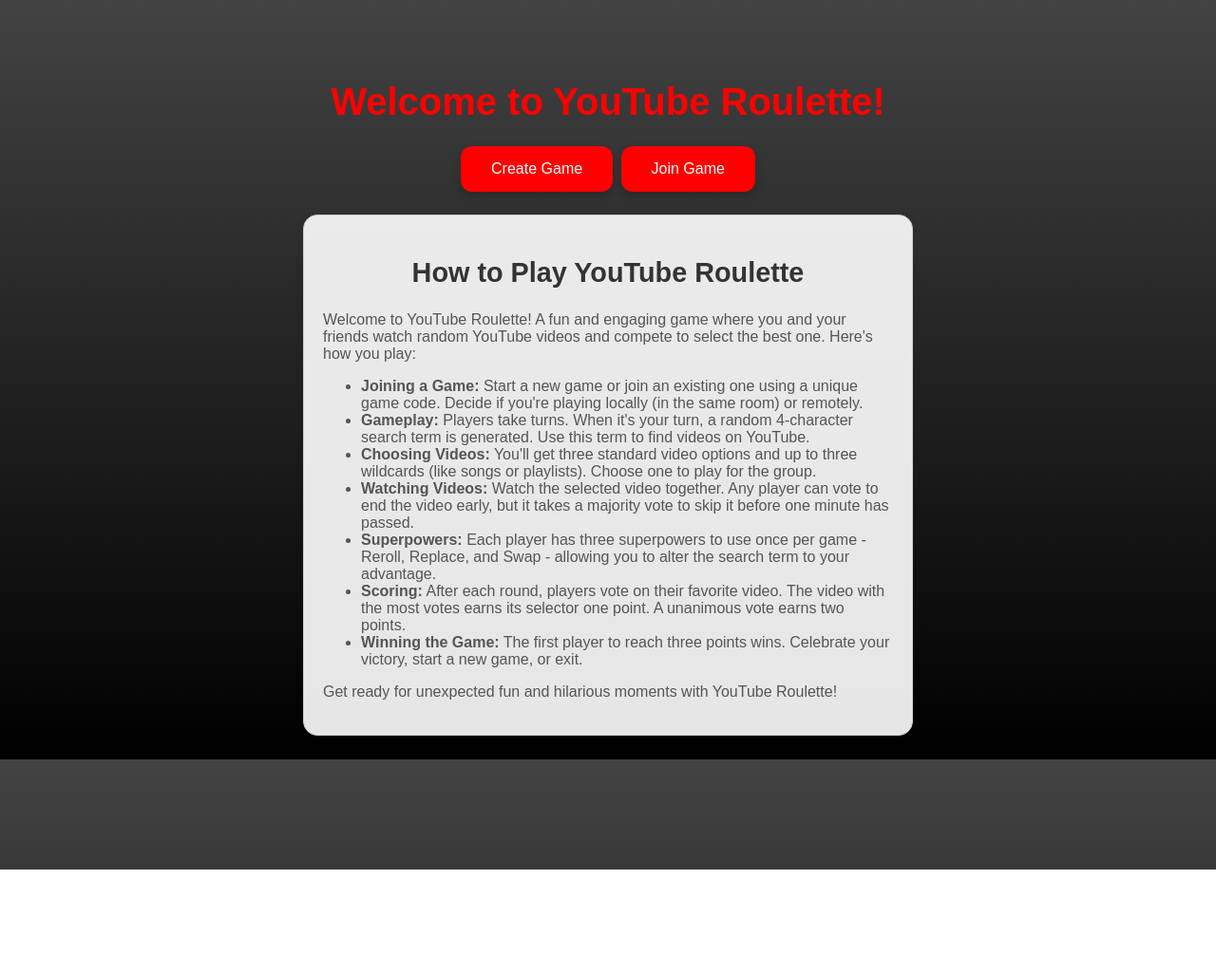
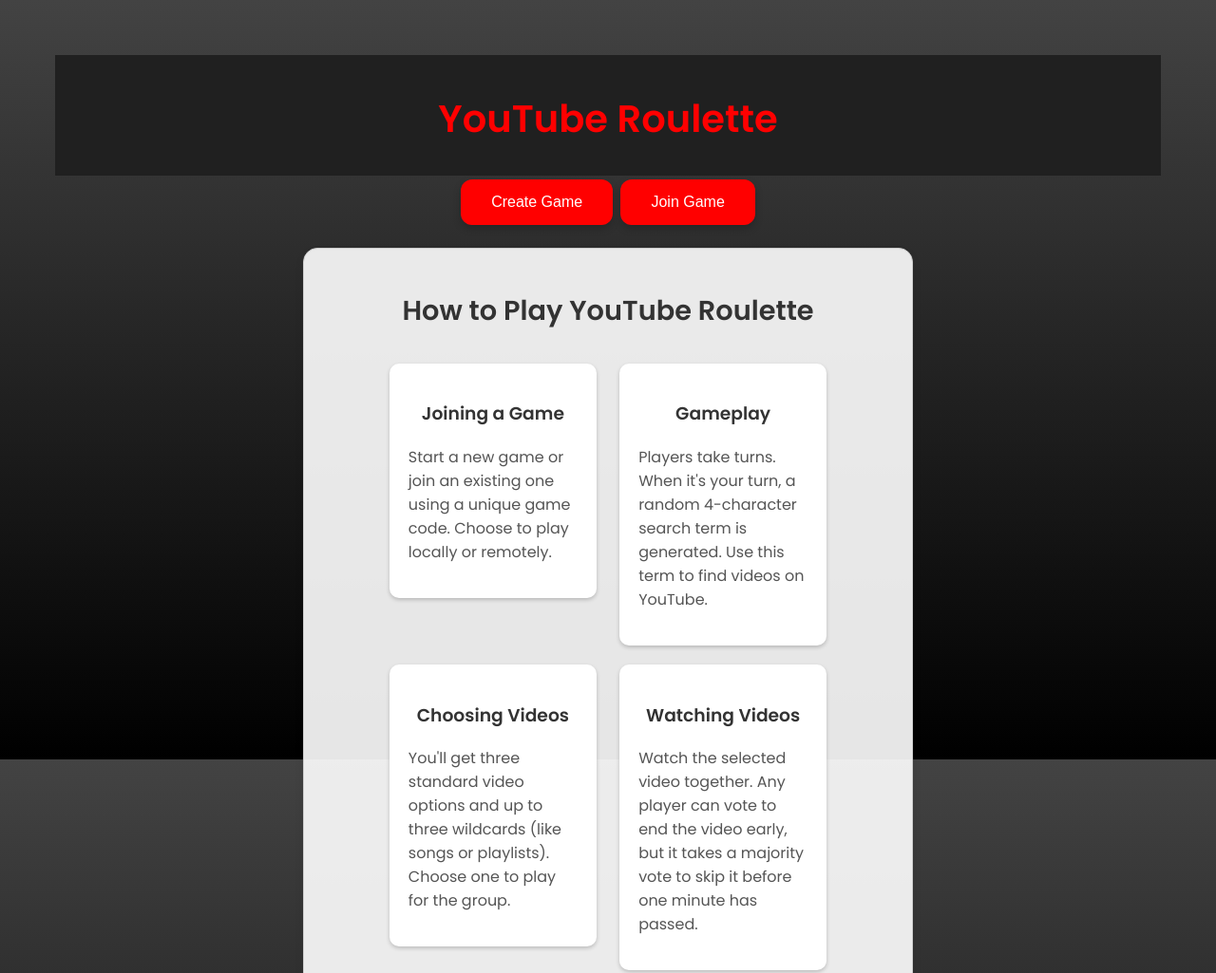
Before and after one commit to MagitekZed/ytroulette, a plain HTML site: page templates/index.html in a window 1280 px wide. Shown: the top 1025 px of the page at 95% size. Before the commit the page ends 916 px from the top, so only its background shows below. Drawn offline with Linux system fonts and the light colour scheme.

Commit message:
Update index.html

```diff
--- a/templates/index.html
+++ b/templates/index.html
@@ -4,79 +4,53 @@
     <meta charset="UTF-8">
     <meta name="viewport" content="width=device-width, initial-scale=1.0">
     <title>YouTube Roulette</title>
-    <style>
-        body {
-            font-family: 'Arial', sans-serif;
-            text-align: center;
-            background: linear-gradient(to bottom, #434343, #000000); /* Dark gray gradient from top to bottom */
-            color: white;
-            padding: 50px;
-            min-height: 100vh; /* Ensure the body is at least as tall as the viewport */
-            background-attachment: fixed; /* Fix the background so it doesn't scroll with the content */
-            background-repeat: no-repeat; /* Prevent the background from repeating */
-            background-size: cover; /* Ensure the background covers the entire element */
-        }
-        h1 {
-            font-size: 2.5em;
-            color: red;
-            margin-bottom: 20px;
-        }
-        .button {
-            background-color: red;
-            border: none;
-            color: white;
-            padding: 15px 32px;
-            text-align: center;
-            text-decoration: none;
-            display: inline-block;
-            font-size: 16px;
-            margin: 4px 2px;
-            cursor: pointer;
-            border-radius: 12px;
-            box-shadow: 0 4px 8px rgba(0, 0, 0, 0.2);
-        }
-        .button:hover {
-            background-color: darkred;
-            box-shadow: 0 12px 16px 0 rgba(0,0,0,0.24), 0 17px 50px 0 rgba(0,0,0,0.19);
-        }
-        .rules-box {
-            background-color: rgba(255, 255, 255, 0.9);
-            margin: 20px auto;
-            padding: 20px;
-            border-radius: 15px;
-            box-shadow: 0 4px 8px rgba(0, 0, 0, 0.1);
-            width: 80%;
-            max-width: 600px;
-            border: 1px solid #ccc;
-        }
-        .rules-box h2 {
-            color: #333;
-            font-size: 1.8em;
-        }
-        .rules-box p, .rules-box ul {
-            color: #555;
-            text-align: left;
-        }
-    </style>
+    <link href="/static/styles.css" rel="stylesheet">
+    <link href="https://fonts.googleapis.com/css2?family=Poppins:wght@400;600&display=swap" rel="stylesheet">
 </head>
 <body>
-    <h1>Welcome to YouTube Roulette!</h1>
-    <button class="button" onclick="location.href='/create_game'">Create Game</button>
-    <button class="button button2" onclick="location.href='/join_game'">Join Game</button>
+    <header>
+        <h1>YouTube Roulette</h1>
+    </header>
+
+    <div class="button-container">
+        <button class="button" onclick="location.href='/create_game'">Create Game</button>
+        <button class="button" onclick="location.href='/join_game'">Join Game</button>
+    </div>
 
     <div class="rules-box">
         <h2>How to Play YouTube Roulette</h2>
-        <p>Welcome to YouTube Roulette! A fun and engaging game where you and your friends watch random YouTube videos and compete to select the best one. Here's how you play:</p>
-        <ul>
-            <li><strong>Joining a Game:</strong> Start a new game or join an existing one using a unique game code. Decide if you're playing locally (in the same room) or remotely.</li>
-            <li><strong>Gameplay:</strong> Players take turns. When it's your turn, a random 4-character search term is generated. Use this term to find videos on YouTube.</li>
-            <li><strong>Choosing Videos:</strong> You'll get three standard video options and up to three wildcards (like songs or playlists). Choose one to play for the group.</li>
-            <li><strong>Watching Videos:</strong> Watch the selected video together. Any player can vote to end the video early, but it takes a majority vote to skip it before one minute has passed.</li>
-            <li><strong>Superpowers:</strong> Each player has three superpowers to use once per game - Reroll, Replace, and Swap - allowing you to alter the search term to your advantage.</li>
-            <li><strong>Scoring:</strong> After each round, players vote on their favorite video. The video with the most votes earns its selector one point. A unanimous vote earns two points.</li>
-            <li><strong>Winning the Game:</strong> The first player to reach three points wins. Celebrate your victory, start a new game, or exit.</li>
-        </ul>
-        <p>Get ready for unexpected fun and hilarious moments with YouTube Roulette!</p>
+        <div class="rule-card">
+            <h3>Joining a Game</h3>
+            <p>Start a new game or join an existing one using a unique game code. Choose to play locally or remotely.</p>
+        </div>
+        <div class="rule-card">
+            <h3>Gameplay</h3>
+            <p>Players take turns. When it's your turn, a random 4-character search term is generated. Use this term to find videos on YouTube.</p>
+        </div>
+        <div class="rule-card">
+            <h3>Choosing Videos</h3>
+            <p>You'll get three standard video options and up to three wildcards (like songs or playlists). Choose one to play for the group.</p>
+        </div>
+        <div class="rule-card">
+            <h3>Watching Videos</h3>
+            <p>Watch the selected video together. Any player can vote to end the video early, but it takes a majority vote to skip it before one minute has passed.</p>
+        </div>
+        <div class="rule-card">
+            <h3>Superpowers</h3>
+            <p>Each player has three superpowers to use once per game - Reroll, Replace, and Swap - allowing you to alter the search term to your advantage.</p>
+        </div>
+        <div class="rule-card">
+            <h3>Scoring</h3>
+            <p>After each round, players vote on their favorite video. The video with the most votes earns its selector one point. A unanimous vote earns two points.</p>
+        </div>
+        <div class="rule-card">
+            <h3>Winning the Game</h3>
+            <p>The first player to reach three points wins. Celebrate your victory, start a new game, or exit.</p>
+        </div>
     </div>
+
+    <footer>
+        <p>&copy; 2023 YouTube Roulette. All rights reserved.</p>
+    </footer>
 </body>
 </html>
```
